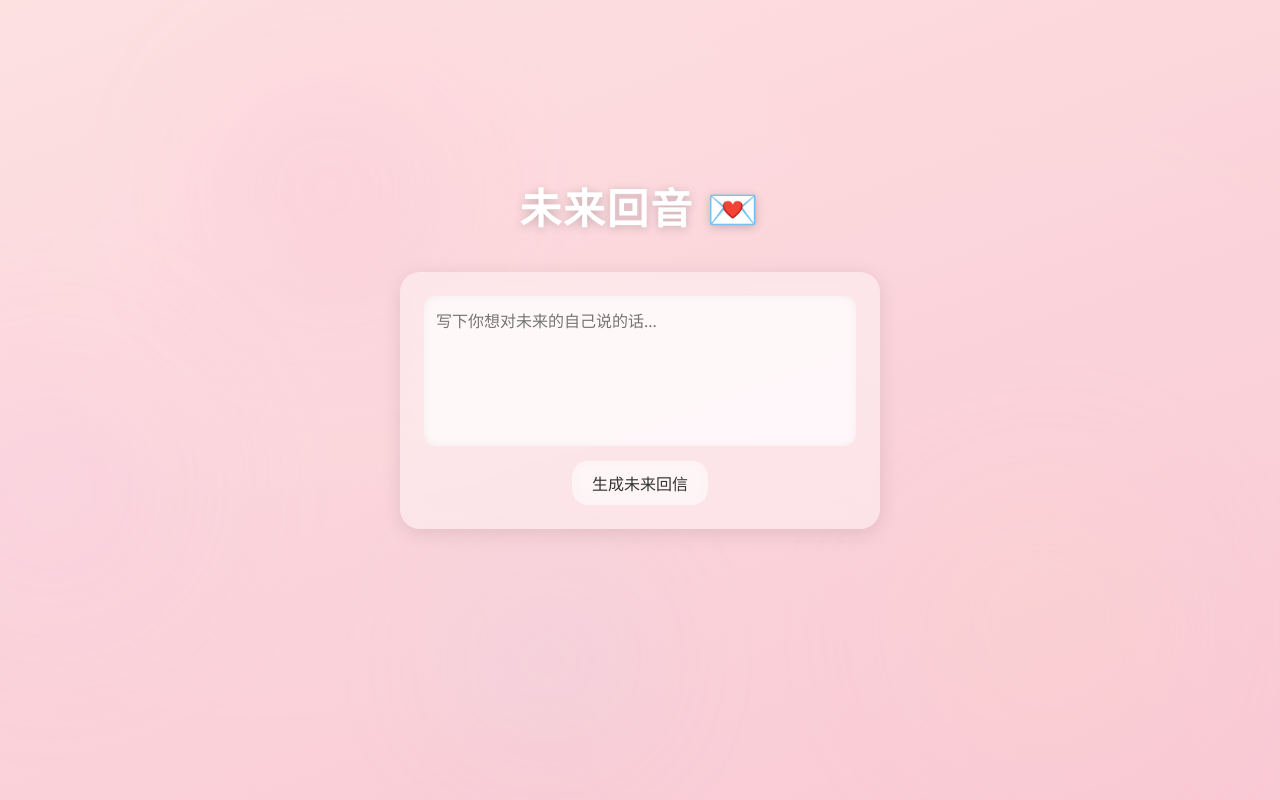
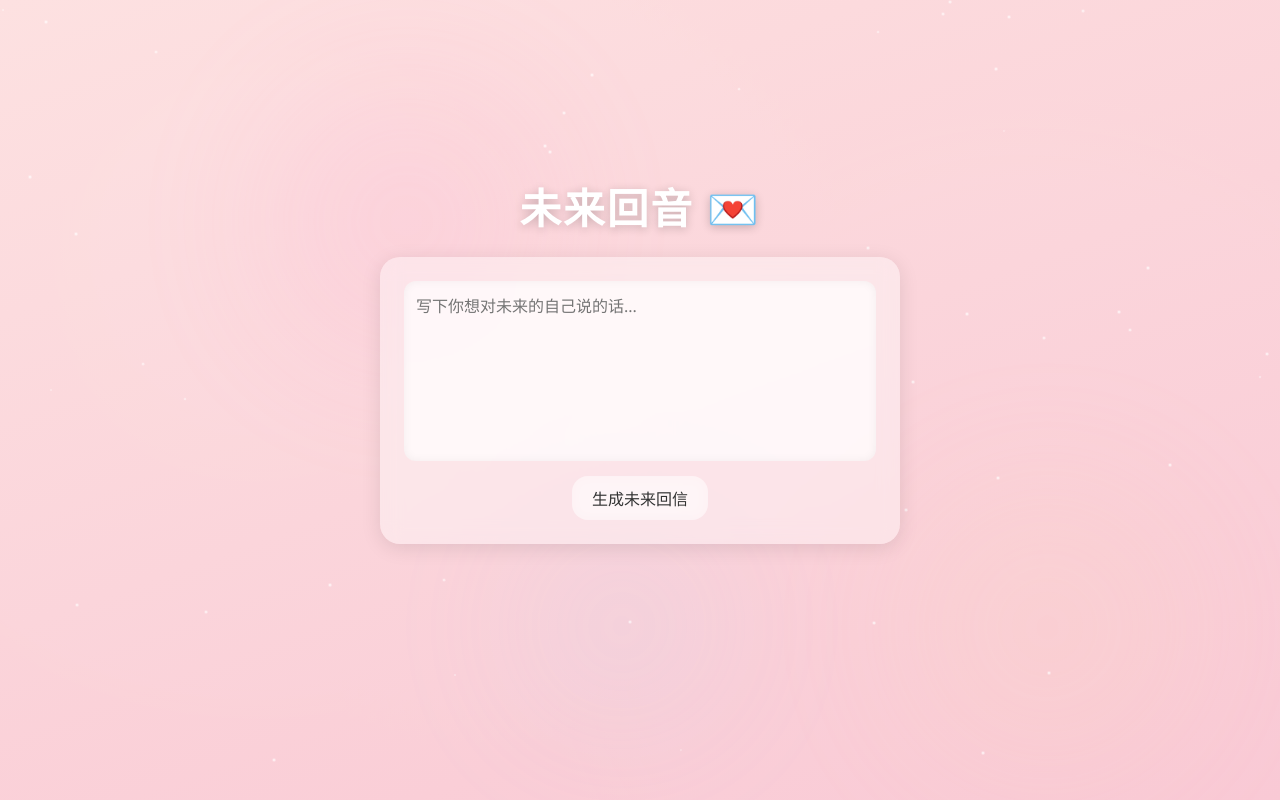
Before and after one commit to 3627339340-ui/echo3, a website: page public/index.html in a window 1280 px wide. Drawn offline with Linux system fonts and the light colour scheme.

Commit message:
Update index.html

```diff
--- a/public/index.html
+++ b/public/index.html
@@ -6,24 +6,24 @@
   <title>未来回音 💌</title>
   <style>
     * {
-      box-sizing: border-box;
       margin: 0;
       padding: 0;
+      box-sizing: border-box;
       font-family: "PingFang SC", "Segoe UI", sans-serif;
     }
 
     body {
+      height: 100vh;
+      overflow: hidden;
       display: flex;
       justify-content: center;
       align-items: center;
-      height: 100vh;
-      position: relative;
-      overflow: hidden;
       transition: background 2s ease;
       background: linear-gradient(160deg, #fbe7ea, #f5c5c8);
+      position: relative;
     }
 
-    /* 背景柔光色块 */
+    /* 🌈 背景柔光层 */
     .bg-element {
       position: absolute;
       border-radius: 50%;
@@ -32,36 +32,40 @@
       animation: float 12s ease-in-out infinite alternate;
     }
 
-    .bg-element:nth-child(1) {
-      width: 250px; height: 250px;
-      top: 10%; left: 15%;
-      background: rgba(255, 160, 200, 0.6);
-    }
-    .bg-element:nth-child(2) {
-      width: 300px; height: 300px;
-      top: 60%; left: 70%;
-      background: rgba(255, 220, 180, 0.5);
-      animation-delay: 3s;
-    }
-    .bg-element:nth-child(3) {
-      width: 200px; height: 200px;
-      bottom: 5%; left: 35%;
-      background: rgba(180, 220, 255, 0.4);
-      animation-delay: 6s;
-    }
-    .bg-element:nth-child(4) {
-      width: 350px; height: 350px;
-      top: 40%; left: -10%;
-      background: rgba(240, 180, 255, 0.3);
-      animation-delay: 2s;
-    }
+    .bg-element:nth-child(1) { width: 280px; height: 280px; top: 12%; left: 20%; background: rgba(255,160,200,0.6); }
+    .bg-element:nth-child(2) { width: 300px; height: 300px; top: 60%; left: 70%; background: rgba(255,220,180,0.5); animation-delay: 3s; }
+    .bg-element:nth-child(3) { width: 220px; height: 220px; bottom: 8%; left: 40%; background: rgba(180,220,255,0.4); animation-delay: 5s; }
 
     @keyframes float {
       from { transform: translateY(0px) translateX(0px); }
       to { transform: translateY(-40px) translateX(30px); }
     }
 
-    /* 细微光晕 */
+    /* 💫 星尘层 */
+    .stars {
+      position: absolute;
+      width: 100%;
+      height: 100%;
+      overflow: hidden;
+      z-index: 0;
+    }
+
+    .star {
+      position: absolute;
+      width: 2px;
+      height: 2px;
+      background: white;
+      border-radius: 50%;
+      opacity: 0.6;
+      animation: twinkle 3s ease-in-out infinite alternate;
+    }
+
+    @keyframes twinkle {
+      from { opacity: 0.2; transform: scale(0.8); }
+      to { opacity: 0.8; transform: scale(1.4); }
+    }
+
+    /* 柔光层 */
     .overlay {
       position: absolute;
       inset: 0;
@@ -80,27 +84,29 @@
     h1 {
       color: white;
       font-size: 2.6rem;
-      text-align: center;
       position: absolute;
       top: 22%;
       left: 50%;
       transform: translateX(-50%);
+      text-shadow: 0 2px 10px rgba(0,0,0,0.2);
       letter-spacing: 2px;
-      text-shadow: 0 2px 10px rgba(0,0,0,0.2);
+      z-index: 2;
     }
 
+    /* ✉️ 信封动画 */
     .envelope {
       position: absolute;
       width: 120px;
       height: 80px;
       background: white;
-      border-radius: 6px;
+      border-radius: 8px;
       box-shadow: 0 4px 12px rgba(0,0,0,0.15);
       top: 50%;
       left: 50%;
       transform: translate(-50%, -50%);
       animation: shake 3s ease-in-out infinite;
       cursor: pointer;
+      z-index: 3;
     }
 
     .envelope::before {
@@ -112,7 +118,7 @@
       left: 0;
       background: linear-gradient(180deg, white 60%, #f1f1f1);
       clip-path: polygon(0 0, 100% 0, 50% 100%);
-      border-radius: 6px 6px 0 0;
+      border-radius: 8px 8px 0 0;
     }
 
     @keyframes shake {
@@ -120,10 +126,11 @@
       50% { transform: translate(-50%, -50%) rotate(2deg); }
     }
 
+    /* 输入容器 */
     .container {
       width: 90%;
-      max-width: 480px;
-      background: rgba(255, 255, 255, 0.4);
+      max-width: 520px;
+      background: rgba(255,255,255,0.4);
       backdrop-filter: blur(10px);
       border-radius: 20px;
       padding: 24px;
@@ -136,7 +143,7 @@
 
     textarea {
       width: 100%;
-      height: 150px;
+      height: 180px;
       border: none;
       border-radius: 12px;
       padding: 12px;
@@ -163,9 +170,10 @@
       background: rgba(255,255,255,0.6);
     }
 
+    /* 信纸界面 */
     .letter {
       width: 90%;
-      max-width: 480px;
+      max-width: 520px;
       background: rgba(255,255,255,0.7);
       border-radius: 16px;
       padding: 20px;
@@ -174,6 +182,7 @@
       box-shadow: 0 4px 20px rgba(0,0,0,0.1);
       overflow-y: auto;
       max-height: 70vh;
+      z-index: 2;
     }
 
     .letter button {
@@ -183,15 +192,16 @@
   </style>
 </head>
 <body>
-  <!-- 背景柔光层 -->
-  <div class="bg-element"></div>
+  <!-- 🌌 背景光层 -->
   <div class="bg-element"></div>
   <div class="bg-element"></div>
   <div class="bg-element"></div>
   <div class="overlay"></div>
 
+  <!-- 💫 星光粒子 -->
+  <div class="stars" id="stars"></div>
+
   <h1>未来回音 💌</h1>
-
   <div class="envelope" id="envelope"></div>
 
   <div class="container" id="inputContainer">
@@ -206,6 +216,17 @@
   </div>
 
   <script>
+    const starsContainer = document.getElementById('stars');
+    // 🌠 生成星光粒子
+    for (let i = 0; i < 50; i++) {
+      const s = document.createElement('div');
+      s.className = 'star';
+      s.style.top = Math.random() * 100 + '%';
+      s.style.left = Math.random() * 100 + '%';
+      s.style.animationDelay = (Math.random() * 3) + 's';
+      starsContainer.appendChild(s);
+    }
+
     const envelope = document.getElementById('envelope');
     const inputContainer = document.getElementById('inputContainer');
     const letterContainer = document.getElementById('letterContainer');
@@ -215,19 +236,17 @@
     const closeBtn = document.getElementById('closeBtn');
     let audio = null;
 
-    // 时间变换背景
     function updateBackground() {
       const hour = new Date().getHours();
       let bg = '';
       if (hour < 11) bg = 'linear-gradient(160deg, #fde0e0, #f9c8d4)';
       else if (hour < 18) bg = 'linear-gradient(160deg, #ffd6c4, #ffb6c1)';
-      else bg = 'linear-gradient(160deg, #e3b2d7, #9fa6e3)';
+      else bg = 'linear-gradient(160deg, #d6b8e0, #a3b8f0)';
       document.body.style.background = bg;
     }
     updateBackground();
 
-    // 信封动画自动进入
-    setTimeout(() => { openEnvelope(); }, 3000);
+    setTimeout(() => openEnvelope(), 3000);
     envelope.onclick = openEnvelope;
 
     function openEnvelope() {
@@ -235,7 +254,6 @@
       inputContainer.style.display = 'flex';
     }
 
-    // 生成回信
     generateBtn.onclick = async () => {
       const text = document.getElementById('message').value.trim();
       if (!text) return alert("请先写下内容哦 💭");
@@ -252,7 +270,7 @@
       const data = await res.json();
       responseP.textContent = data.reply;
 
-      // 语音生成
+      // 生成语音
       if (audio) audio.pause();
       const voiceRes = await fetch('/api/voice', {
         method: 'POST',
```
